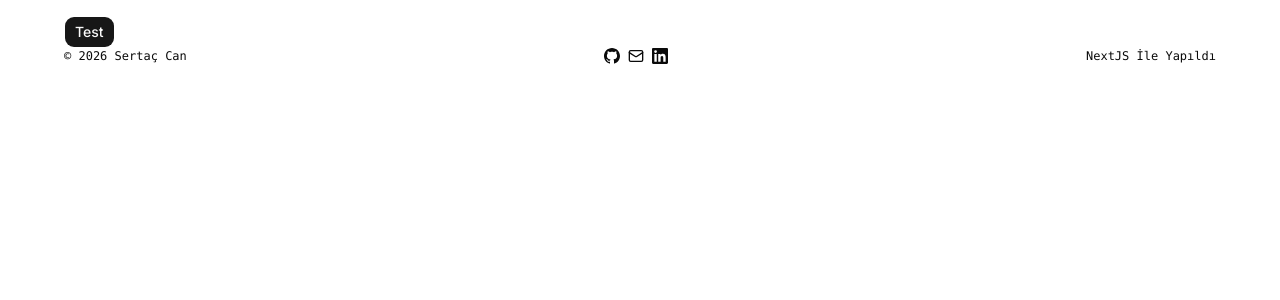
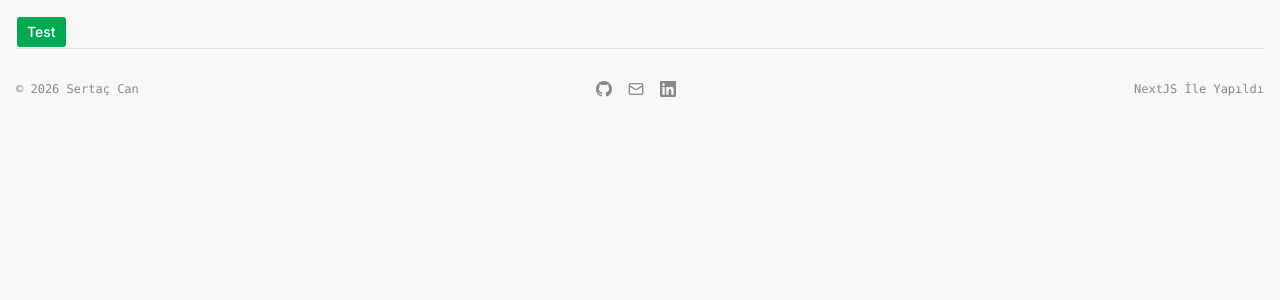
Before and after one commit to SertacN/sertaccan-com, a Next.js app: page / in a window 1280 px wide. Shown: the top 300 px of the page. Built offline with nearby package versions, Linux system fonts and the light colour scheme.

Commit message:
update: theme css

```diff
--- a/app/globals.css
+++ b/app/globals.css
@@ -5,40 +5,53 @@
 @custom-variant dark (&:is(.dark *));
 
 @theme inline {
-  --color-background: var(--background);
-  --color-foreground: var(--foreground);
+  /* fonts */
   --font-sans: var(--font-inter);
   --font-mono: 'Menlo', 'Cascadia Code', 'Courier New', monospace;
   --font-heading: var(--font-inter);
+
+  /* shadcn standard */
+  --color-background: var(--background);
+  --color-foreground: var(--foreground);
+  --color-card: var(--card);
+  --color-card-foreground: var(--card-foreground);
+  --color-popover: var(--popover);
+  --color-popover-foreground: var(--popover-foreground);
+  --color-primary: var(--primary);
+  --color-primary-foreground: var(--primary-foreground);
+  --color-secondary: var(--secondary);
+  --color-secondary-foreground: var(--secondary-foreground);
+  --color-muted: var(--muted);
+  --color-muted-foreground: var(--muted-foreground);
+  --color-accent: var(--accent);
+  --color-accent-foreground: var(--accent-foreground);
+  --color-destructive: var(--destructive);
+  --color-border: var(--border);
+  --color-input: var(--input);
+  --color-ring: var(--ring);
+  --color-chart-1: var(--chart-1);
+  --color-chart-2: var(--chart-2);
+  --color-chart-3: var(--chart-3);
+  --color-chart-4: var(--chart-4);
+  --color-chart-5: var(--chart-5);
+  --color-sidebar: var(--sidebar);
+  --color-sidebar-foreground: var(--sidebar-foreground);
+  --color-sidebar-primary: var(--sidebar-primary);
+  --color-sidebar-primary-foreground: var(--sidebar-primary-foreground);
+  --color-sidebar-accent: var(--sidebar-accent);
+  --color-sidebar-accent-foreground: var(--sidebar-accent-foreground);
+  --color-sidebar-border: var(--sidebar-border);
   --color-sidebar-ring: var(--sidebar-ring);
-  --color-sidebar-border: var(--sidebar-border);
-  --color-sidebar-accent-foreground: var(--sidebar-accent-foreground);
-  --color-sidebar-accent: var(--sidebar-accent);
-  --color-sidebar-primary-foreground: var(--sidebar-primary-foreground);
-  --color-sidebar-primary: var(--sidebar-primary);
-  --color-sidebar-foreground: var(--sidebar-foreground);
-  --color-sidebar: var(--sidebar);
-  --color-chart-5: var(--chart-5);
-  --color-chart-4: var(--chart-4);
-  --color-chart-3: var(--chart-3);
-  --color-chart-2: var(--chart-2);
-  --color-chart-1: var(--chart-1);
-  --color-ring: var(--ring);
-  --color-input: var(--input);
-  --color-border: var(--border);
-  --color-destructive: var(--destructive);
-  --color-accent-foreground: var(--accent-foreground);
-  --color-accent: var(--accent);
-  --color-muted-foreground: var(--muted-foreground);
-  --color-muted: var(--muted);
-  --color-secondary-foreground: var(--secondary-foreground);
-  --color-secondary: var(--secondary);
-  --color-primary-foreground: var(--primary-foreground);
-  --color-primary: var(--primary);
-  --color-popover-foreground: var(--popover-foreground);
-  --color-popover: var(--popover);
-  --color-card-foreground: var(--card-foreground);
-  --color-card: var(--card);
+
+  /* sveltekit aliases — çakışmayan kısa isimler */
+  --color-bg: var(--background);
+  --color-surface: var(--card);
+  --color-text: var(--foreground);
+  --color-dim: var(--muted-foreground);
+  --color-green: var(--primary);
+  --color-accent-dim: var(--accent);
+
+  /* radius */
   --radius-sm: calc(var(--radius) * 0.6);
   --radius-md: calc(var(--radius) * 0.8);
   --radius-lg: var(--radius);
@@ -48,73 +61,75 @@
   --radius-4xl: calc(var(--radius) * 2.6);
 }
 
+/* light (default) */
 :root {
-  --background: oklch(1 0 0);
-  --foreground: oklch(0.145 0 0);
-  --card: oklch(1 0 0);
-  --card-foreground: oklch(0.145 0 0);
-  --popover: oklch(1 0 0);
-  --popover-foreground: oklch(0.145 0 0);
-  --primary: oklch(0.205 0 0);
-  --primary-foreground: oklch(0.985 0 0);
-  --secondary: oklch(0.97 0 0);
-  --secondary-foreground: oklch(0.205 0 0);
-  --muted: oklch(0.97 0 0);
-  --muted-foreground: oklch(0.556 0 0);
-  --accent: oklch(0.97 0 0);
-  --accent-foreground: oklch(0.205 0 0);
+  --background: #f8f8f8;
+  --foreground: #1a1a1a;
+  --card: #ffffff;
+  --card-foreground: #1a1a1a;
+  --popover: #ffffff;
+  --popover-foreground: #1a1a1a;
+  --primary: #00aa55;
+  --primary-foreground: #ffffff;
+  --secondary: #e0e0e0;
+  --secondary-foreground: #1a1a1a;
+  --muted: #e0e0e0;
+  --muted-foreground: #888888;
+  --accent: #00aa5522;
+  --accent-foreground: #00aa55;
   --destructive: oklch(0.577 0.245 27.325);
-  --border: oklch(0.922 0 0);
-  --input: oklch(0.922 0 0);
-  --ring: oklch(0.708 0 0);
-  --chart-1: oklch(0.87 0 0);
-  --chart-2: oklch(0.556 0 0);
-  --chart-3: oklch(0.439 0 0);
-  --chart-4: oklch(0.371 0 0);
-  --chart-5: oklch(0.269 0 0);
-  --radius: 0.625rem;
-  --sidebar: oklch(0.985 0 0);
-  --sidebar-foreground: oklch(0.145 0 0);
-  --sidebar-primary: oklch(0.205 0 0);
-  --sidebar-primary-foreground: oklch(0.985 0 0);
-  --sidebar-accent: oklch(0.97 0 0);
-  --sidebar-accent-foreground: oklch(0.205 0 0);
-  --sidebar-border: oklch(0.922 0 0);
-  --sidebar-ring: oklch(0.708 0 0);
+  --border: #e0e0e0;
+  --input: #e0e0e0;
+  --ring: #00aa55;
+  --radius: 0.25rem;
+  --chart-1: #00aa55;
+  --chart-2: oklch(0.6 0.118 184.704);
+  --chart-3: oklch(0.398 0.07 227.392);
+  --chart-4: oklch(0.828 0.189 84.429);
+  --chart-5: oklch(0.769 0.188 70.08);
+  --sidebar: #ffffff;
+  --sidebar-foreground: #1a1a1a;
+  --sidebar-primary: #00aa55;
+  --sidebar-primary-foreground: #ffffff;
+  --sidebar-accent: #e0e0e0;
+  --sidebar-accent-foreground: #1a1a1a;
+  --sidebar-border: #e0e0e0;
+  --sidebar-ring: #00aa55;
 }
 
+/* dark */
 .dark {
-  --background: oklch(0.145 0 0);
-  --foreground: oklch(0.985 0 0);
-  --card: oklch(0.205 0 0);
-  --card-foreground: oklch(0.985 0 0);
-  --popover: oklch(0.205 0 0);
-  --popover-foreground: oklch(0.985 0 0);
-  --primary: oklch(0.922 0 0);
-  --primary-foreground: oklch(0.205 0 0);
-  --secondary: oklch(0.269 0 0);
-  --secondary-foreground: oklch(0.985 0 0);
-  --muted: oklch(0.269 0 0);
-  --muted-foreground: oklch(0.708 0 0);
-  --accent: oklch(0.269 0 0);
-  --accent-foreground: oklch(0.985 0 0);
+  --background: #0a0a0a;
+  --foreground: #e8e8e8;
+  --card: #111111;
+  --card-foreground: #e8e8e8;
+  --popover: #111111;
+  --popover-foreground: #e8e8e8;
+  --primary: #00ff88;
+  --primary-foreground: #0a0a0a;
+  --secondary: #1e1e1e;
+  --secondary-foreground: #e8e8e8;
+  --muted: #1e1e1e;
+  --muted-foreground: #999999;
+  --accent: #00ff8822;
+  --accent-foreground: #00ff88;
   --destructive: oklch(0.704 0.191 22.216);
-  --border: oklch(1 0 0 / 10%);
-  --input: oklch(1 0 0 / 15%);
-  --ring: oklch(0.556 0 0);
-  --chart-1: oklch(0.87 0 0);
-  --chart-2: oklch(0.556 0 0);
-  --chart-3: oklch(0.439 0 0);
-  --chart-4: oklch(0.371 0 0);
-  --chart-5: oklch(0.269 0 0);
-  --sidebar: oklch(0.205 0 0);
-  --sidebar-foreground: oklch(0.985 0 0);
-  --sidebar-primary: oklch(0.488 0.243 264.376);
-  --sidebar-primary-foreground: oklch(0.985 0 0);
-  --sidebar-accent: oklch(0.269 0 0);
-  --sidebar-accent-foreground: oklch(0.985 0 0);
-  --sidebar-border: oklch(1 0 0 / 10%);
-  --sidebar-ring: oklch(0.556 0 0);
+  --border: #1e1e1e;
+  --input: #1e1e1e;
+  --ring: #00ff88;
+  --chart-1: #00ff88;
+  --chart-2: oklch(0.6 0.118 184.704);
+  --chart-3: oklch(0.398 0.07 227.392);
+  --chart-4: oklch(0.828 0.189 84.429);
+  --chart-5: oklch(0.769 0.188 70.08);
+  --sidebar: #111111;
+  --sidebar-foreground: #e8e8e8;
+  --sidebar-primary: #00ff88;
+  --sidebar-primary-foreground: #0a0a0a;
+  --sidebar-accent: #1e1e1e;
+  --sidebar-accent-foreground: #e8e8e8;
+  --sidebar-border: #1e1e1e;
+  --sidebar-ring: #00ff88;
 }
 
 @layer base {
@@ -123,8 +138,34 @@
   }
   body {
     @apply bg-background text-foreground;
+    overflow-x: hidden;
+    transition:
+      background-color 200ms ease-out,
+      color 200ms ease-out;
   }
   html {
     @apply font-sans;
   }
 }
+
+@keyframes fade-in {
+  from {
+    opacity: 0;
+    transform: translateY(8px);
+  }
+}
+
+@keyframes fade-out {
+  to {
+    opacity: 0;
+    transform: translateY(-4px);
+  }
+}
+
+::view-transition-old(root) {
+  animation: 150ms ease-out fade-out;
+}
+
+::view-transition-new(root) {
+  animation: 200ms ease-out fade-in;
+}
--- a/app/layout.tsx
+++ b/app/layout.tsx
@@ -18,12 +18,8 @@ export const metadata: Metadata = {
 
 export default function RootLayout({ children }: Readonly<{ children: React.ReactNode }>) {
     return (
-        <html
-            lang="tr"
-            className={`${inter.variable} h-full antialiased`}
-            suppressHydrationWarning
-        >
-            <body className="antialiased mx-auto max-w-6xl py-4">
+        <html lang="tr" className={`${inter.variable} h-full antialiased`} suppressHydrationWarning>
+            <body className="antialiased mx-auto max-w-7xl py-4 px-4">
                 <Providers>
                     <main>{children}</main>
                     <Footer />
--- a/components/layout/footer.tsx
+++ b/components/layout/footer.tsx
@@ -8,20 +8,31 @@ import { useTranslation } from "react-i18next";
 export default function Footer() {
     const { t } = useTranslation();
     return (
-        <footer className="flex justify-between">
-            <p className="font-mono text-xs">© 2026 Sertaç Can</p>
-            <div className="flex items-center gap-2">
-                <Link href={"https://github.com/SertacN"} target="_blank">
+        <footer className="flex justify-between border-t border-border py-8">
+            <p className="font-mono text-xs text-muted-foreground">© 2026 Sertaç Can</p>
+            <div className="flex items-center gap-4">
+                <Link
+                    href={"https://github.com/SertacN"}
+                    target="_blank"
+                    className="text-muted-foreground transition-colors hover:text-primary"
+                >
                     <Github size={16} />
                 </Link>
-                <Link href={"mailto:contact@sertaccan.com"}>
+                <Link
+                    href={"mailto:contact@sertaccan.com"}
+                    className="text-muted-foreground transition-colors hover:text-primary"
+                >
                     <Mail size={16} />
                 </Link>
-                <Link href={"https://www.linkedin.com/in/sertacn/"} target="_blank">
+                <Link
+                    href={"https://www.linkedin.com/in/sertacn/"}
+                    target="_blank"
+                    className="text-muted-foreground transition-colors hover:text-primary"
+                >
                     <Linkedin size={16} />
                 </Link>
             </div>
-            <p className="font-mono text-xs">{t("footer.develop_tech")}</p>
+            <p className="font-mono text-xs text-muted-foreground">{t("footer.develop_tech")}</p>
         </footer>
     );
 }
```
